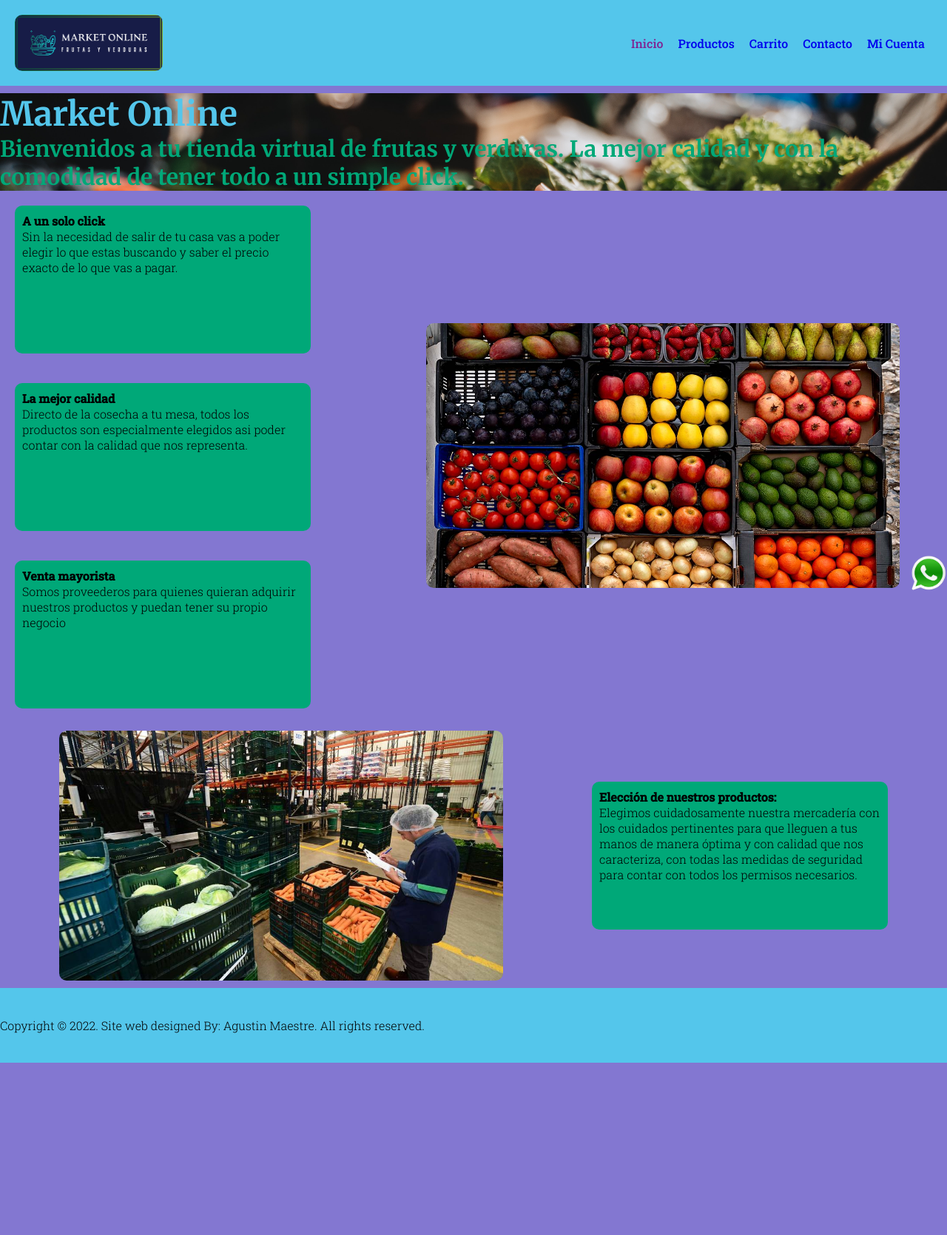
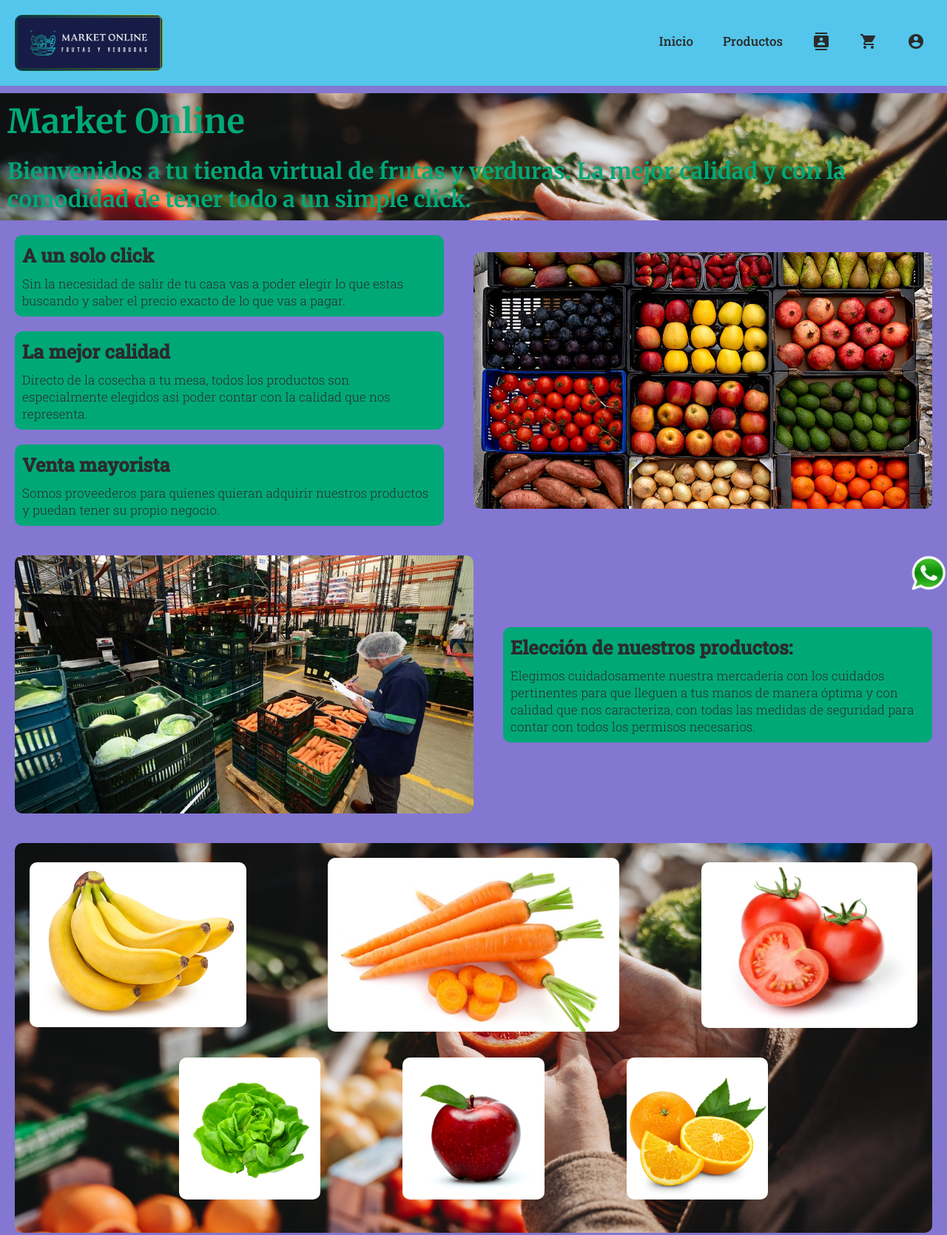
Before and after one commit to AgustinMaestre/Proyecto_Maestre, a plain HTML site: page index.html in a window 1280 px wide. Shown: the top 1670 px of the page at 74% size. Before the commit the page ends 1437 px from the top, so only its background shows below. Drawn offline with Linux system fonts and the light colour scheme.

Commit message:
Se agregaron imagenes al index, se aplico grid y flex en el sitio web y se hizo responsive a todas las paginas.

```diff
--- a/css/index.css
+++ b/css/index.css
@@ -1,24 +1,34 @@
 @import url('https://fonts.googleapis.com/css2?family=Merriweather:wght@400;700&family=Roboto+Slab:wght@300;500&display=swap');
 
+:root {
+
+    /*colors*/
+    --primary: ;
+    --secondary: #54c6ebff;
+    --alternative: #00a878;
+    --text-color: #2b2b2b;
+    --base: #8377D1;
+
+    /*font-sizes*/
+    --text-small: 1.7rem;
+    --text-xsmall: 1.2rem;
+
+    /*font-family*/
+
+    /*spacings*/
+
+}
 *{
     margin: 0px;
     padding: 0px;
     box-sizing: border-box;
 }
-
+html{
+    font-size: 62.5%;
+}
 img{
     width: 100%;
-    border-radius: 10px;
-}
-.principal{
-    font-family:  'Merriweather', serif;
-    font-weight: 300;
-    font-size: 30px;
-    color: #54c6ebff;
-    background-image: url(../img/Img1.jpg);
-    background-size: cover;
-    background-attachment: fixed;
-    margin-top: 10px;
+    border-radius: 1rem;
 }
 body {
 background-color: #8377D1;
@@ -29,6 +39,7 @@ a{
     text-decoration: none;
     font-family:'roboto slab';
     font-weight:500 ;
+    color: var(--text-color);
 }
 
 header{
@@ -43,63 +54,159 @@ header{
 header picture a img{
     display: flex;
     flex-direction: row;
-    border-radius: 10px;
-    width: 200px;
-    margin: 20px;
+    border-radius: 1rem;
+    width: 20rem;
+    margin: 2rem;
 }
 .navegacion{
     display: flex;
     flex-direction: row;
     justify-content: space-around;
+    list-style-type: none;
+    gap: 2rem;
 }
 header nav{
     display: flex;
     flex-direction: row;
+    flex-basis: 60%;
     justify-content: flex-end;
-    padding: 20px;
+    padding: 2rem;
 }
 header nav ul li{
     display:  flex;
     flex-direction: row;
     justify-content: space-between;
-    margin: 10px;
+    margin: 1rem;
+    font-size: var(--text-small);
+}
+.principal{
+    font-family:  'Merriweather', serif;
+    font-weight: 300;
+    font-size: 3rem;
+    color: var(--secondary);
+    background-image: url(../img/Img1.jpg);
+    background-size: cover;
+    background-attachment: fixed;
+    margin-top: 1rem;
+}
+.principal__text{
+    color: var(--alternative);
+    font-weight: 700;
+    padding: 1rem;
+}
+.tarjetas{
+    max-width: 1300px;
+    margin: 0px auto;
 }
 .item{
-    color: #802392;
+    color: #2b2b2b;
 }
-#tarjetas{
+.box{
     display: flex;
     flex-direction: row;
     align-items: center;
+    justify-content: space-around;
 }
-.tarjetas__img{
-    position: absolute;
-    width: 50%;
-    right: 5%;
-    text-align: right;
-    border-radius: 10px;
+.box__img{
+    display: flex;
+    flex: 1 1 50%;
+    text-align: center;
+    border-radius: 1rem;
+    margin: 2rem;
 }
-.tarjetas__textos{
+.box__text{
+    flex: 1 1 50%;
+}
+.box__textos{
+    display: flex;
+    color: #2b2b2b;
+    gap: 1rem;
+    flex-direction: column;
+    font-size: var(--text-small);
+    border-radius: 1rem;
+    background-color: #00a878;
+    margin: 2rem;
+    padding: 1rem;
+}
+box__title{
+    font-family:'Merriweather', serif;
+}
+.products{
+    display: grid;
+    grid-template-columns: repeat(12, 1fr);
+    grid-template-rows: repeat(2, 1fr);
+    grid-column-gap: 1rem;
+    grid-row-gap: 1rem;
+    align-items: center;
+    background-image: url(../img/Img1.jpg);
+    background-size: cover;
+    border-radius: 1rem;
+    background-attachment: fixed;
+    margin: 2rem;
+    padding: 2rem;
+}
+.products__img1{
+    grid-column: 1 / 4;
+}
+.products__img2{
+    grid-column: 3 / 5;
+    grid-row: 2 / 3;
+}
+.products__img3{
+    grid-column: 6 / 8;
+    grid-row: 2 / 3;
+}
+.products__img4{
+    grid-column: 9 / 11;
+    grid-row: 2 / 3;
+}
+.products__img5{
+    grid-column: 5 / 9;
+}
+.products__img6{
+    grid-column: 10 / 13;
+}
+.form{
+    display: flex;
+    justify-content: center;
+    align-items: center;
+    min-height: 100vh;
+    padding: 2rem;
+}
+.block{
+    display: flex;
     display: flex;
     flex-direction: column;
-
+    align-items: center;
+    justify-content: center;
+    align-items: center;
+    padding: 2rem;
+    background: #00a878;
+    border-radius: 1rem;
+    width: 100%;
+    max-width: 1000px;
 }
-.textos{
-    display: block;
-    border-radius: 10px;
-    width: 400px;
-    height: 200px;
-    background-color: #00a878;
-    margin: 20px 20px;
-    padding: 10px 10px;
+.block__form{
+    width: 100%;
+}
+.block__text{
+    font-family:'Merriweather', serif;
+    font-size: 2.5rem;
+    margin-bottom: 2rem;
+}
+.block .formulario{
+    position: relative;
+    width: 100%;
+    display: grid;
+    grid-template-columns: 45% 10% 45%;
+    font-size: var(--text-small) ;
 }
 footer{
+    display: flex;
+    align-content: center;
     background-color: #54c6ebff;
     padding: 40px 0;
-}
-.copyright__linea{
-    display: inline-block;
-    margin: 0px auto;
+    font-size: var(--text-small);
 }
 .wsp__logo{
     position: fixed;
@@ -107,45 +214,48 @@ footer{
     right: 0;
     width: 50px;
 }
-.formulario{
-    display: flex;
-    flex-direction: column;
-    align-items: center;
-    border-radius: 10px;
-    background-color: #00a878;
-    width: 300px;
-    margin: 20px;
+.copyright__linea{
+    display: inline-block;
+    margin: 0px auto;
+    color: #2b2b2b;
 }
-.block__form{
-    display: flex;
-    flex-direction: row;
-    justify-content: space-around;
+@media screen and (max-width: 700px) {
+    header {
+        flex-direction: column;
+    }
+    .box{
+        flex-direction: column;
+    }
+    .products{
+        grid-template-rows: repeat(3, auto);
+    }
+    .products__img1{
+        grid-column: 2 / 7;
+    }
+    .products__img2{
+        grid-column: 8 / 12;
+        grid-row: 2 / 3;
+    }
+    .products__img3{
+        grid-column: 2 / 6;
+        grid-row: 3 / 4;
+    }
+    .products__img4{
+        grid-column: 8 / 12;
+        grid-row: 3 / 4;
+    }
+    .products__img5{
+        grid-column: 2 / 7;
+        grid-row: 2 / 3;
+    }
+    .products__img6{
+        grid-column: 7 / 12;
+    }
 }
-
-.principal__color{
-    color: #00a878;
-    font-weight: 700;
+@media screen and (max-width: 400px) {
+    .navegacion{
+        flex-direction: column;
+        align-items: center;
+        gap: 0px;
+    }
 }
-.procesamiento{
-    display: flex;
-    justify-content: space-around;
-    align-items: center;
-    margin: 10px;
-
-}
-.procesamiento__img{
-    display: flex;
-    margin-left: 20px;
-    width: 600px;
-
-}
-.procesamiento__texto{
-    display: block;
-    align-items: center;
-    border-radius: 10px;
-    width: 400px;
-    height: 200px;
-    background-color: #00a878;
-    margin: 20px 20px;
-    padding: 10px 10px;
-}
--- a/index.html
+++ b/index.html
@@ -6,7 +6,7 @@
     <meta name="viewport" content="width=device-width, initial-scale=1.0">
     <title>Market Online</title>
     <link rel="stylesheet" href="./css/index.css">
-</head>
+    <link rel="stylesheet" href="https://fonts.googleapis.com/icon?family=Material+Icons">
 <body>
     <!--inicio de nav-->
     <header>
@@ -24,13 +24,13 @@
                     <a href="./sitioweb/productos.html">Productos</a>
                 </li>
                 <li class="navegacion__item">
-                    <a href="./sitioweb/carrito.html">Carrito</a>
+                    <a href="./sitioweb/contacto.html"><i class="material-icons">contacts</i></a>
                 </li>
                 <li class="navegacion__item">
-                    <a href="./sitioweb/contacto.html">Contacto</a>
+                    <a href="./sitioweb/carrito.html"><i class="material-icons">shopping_cart</i></a>
                 </li>
                 <li class="navegacion__item">
-                    <a href="./sitioweb/micuenta.html">Mi Cuenta</a>
+                    <a href="./sitioweb/micuenta.html"><i class="material-icons">account_circle</i></a>
                 </li>
             </ul>
         </nav>
@@ -39,43 +39,63 @@
     <!--banner-->
     <section id="--banner--">
         <div class="principal">
-            <h1>Market Online</h1>
-            <p class="principal__color">Bienvenidos a tu tienda virtual de frutas y verduras. La mejor calidad y con la comodidad de tener todo a un simple click.</p>
+            <h1 class="principal__text">Market Online</h1>
+            <p class="principal__text">Bienvenidos a tu tienda virtual de frutas y verduras. La mejor calidad y con la comodidad de tener todo a un simple click.</p>
         </div>
     </section>
-    <section id="tarjetas">
-        <div class="tarjetas__img">
-            <picture>
+    <!--tarjetas-->
+    <main class="tarjetas">
+        <section id="box" class="box">
+                <div class="box__text">
+                    <article class="box__textos">
+                        <h2 class="box__title">A un solo click</h2>
+                        <p>Sin la necesidad de salir de tu casa vas a poder elegir lo que estas buscando y saber el precio exacto de lo que vas a pagar.</p>
+                    </article>
+                    <article class="box__textos">
+                        <h2 class="box__title">La mejor calidad</h2>
+                        <p>Directo de la cosecha a tu mesa, todos los productos son especialmente elegidos asi poder contar con la calidad que nos representa.</p>
+                    </article>
+                    <article class="box__textos">
+                        <h2 class="box__title">Venta mayorista</h2>
+                        <p>Somos proveederos para quienes quieran adquirir nuestros productos y puedan tener su propio negocio.</p>
+                    </article>
+                </div>
+                <picture class="box__img">
                     <img src="./img/img3.jpg" alt="estante con cajones de frutas y verduras">
                 </picture>
-        </div>
-        <div class="tarjetas__textos">
-            <article class="textos">
-                <h4>A un solo click</h4>
-                <p>Sin la necesidad de salir de tu casa vas a poder elegir lo que estas buscando y saber el precio exacto de lo que vas a pagar.</p>
-            </article>
-            <article class="textos">
-                <h4>La mejor calidad</h4>
-                <p>Directo de la cosecha a tu mesa, todos los productos son especialmente elegidos asi poder contar con la calidad que nos representa.</p>
-            </article>
-            <article class="textos">
-                <h4>Venta mayorista</h4>
-                <p>Somos proveederos para quienes quieran adquirir nuestros productos y puedan tener su propio negocio</p>
-            </article>
-        </div>
         </section>
-    <section>
-
-    </section>
-    <section id="">
-        <div class="procesamiento">
-            <img src="./img/procesamiento.jpg" alt="imagen de un centro de procesamiento de frutas y verduras" class="procesamiento__img">
-            <article class="procesamiento__texto">
-                <h4>Elección de nuestros productos:</h4>
+        <section id="box" class="box">
+            <picture class="box__img">
+                <img src="./img/procesamiento.jpg" alt="imagen de un centro de procesamiento de frutas y verduras">
+            </picture>
+            <div class="box__text">
+                <article class="box__textos">
+                    <h2 class="box_title">Elección de nuestros productos:</h2>
                     <p>Elegimos cuidadosamente nuestra mercadería con los cuidados pertinentes para que lleguen a tus manos de manera óptima y con calidad que nos caracteriza, con todas las medidas de seguridad para contar con todos los permisos necesarios.</p>
                 </article>
             </div>
         </section>
+        <section id="products" class="products">
+            <picture class="products__img1">
+                <img src="./img/banana.jpg" alt="">
+            </picture>
+            <picture class="products__img2">
+                <img src="./img/lechuga-mant.jpg" alt="">
+            </picture>
+            <picture class="products__img3">
+                <img src="./img/manzana.jpg" alt="">
+            </picture>
+            <picture class="products__img4">
+                <img src="./img/naranja.jpg" alt="">
+            </picture>
+            <picture class="products__img5">
+                <img src="./img/zanahoria.jpg" alt="">
+            </picture>
+            <picture class="products__img6">
+                <img src="./img/tomate.jpg" alt="">
+            </picture>
+        </section>
+    </main>
     <!--inicio de footer-->
     <section>
         <div class="Copyright">
```
Also changed, not shown: sitioweb/carrito.html (+4 -3 lines), sitioweb/contacto.html (+22 -10 lines), sitioweb/micuenta.html (+8 -8 lines), sitioweb/productos.html (+4 -3 lines), img/banana.jpg (added), img/lechuga-mant.jpg (added), img/manzana.jpg (added), img/naranja.jpg (added), img/tomate.jpg (added), img/zanahoria.jpg (added). Lines whose indentation alone changed are shown as unchanged.
